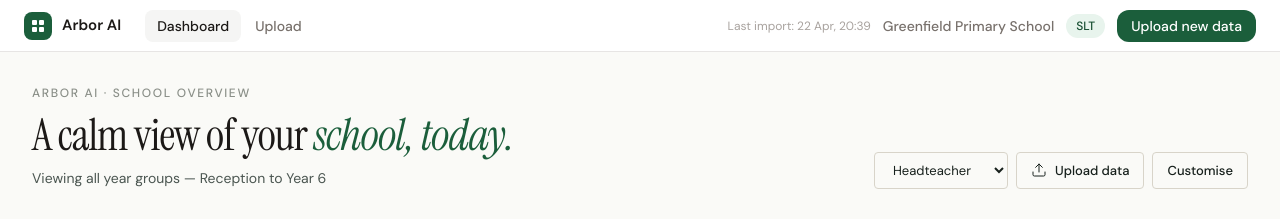
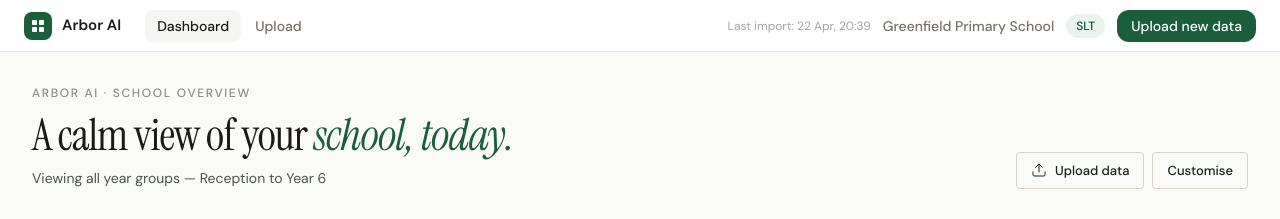
Before and after one commit to Kotirobert/arbor-ai, a Next.js app: page /dashboard in a window 1280 px wide. Shown: the top 219 px of the page. Built offline with nearby package versions, Linux system fonts and the light colour scheme.

Commit message:
fix: remove duplicate role selector from DashboardClient top bar

```diff
--- a/components/dashboard/DashboardClient.tsx
+++ b/components/dashboard/DashboardClient.tsx
@@ -159,9 +159,6 @@ export function DashboardClient({
     openEdit, closeEdit, togglePanel, save, reset, isVisible,
   } = useDashboardConfig(role)
 
-  function handleRoleChange(e: React.ChangeEvent<HTMLSelectElement>) {
-    startTransition(() => router.push(`/arbor/dashboard?role=${e.target.value}&year=${yearGroup}`))
-  }
   function handleYearChange(e: React.ChangeEvent<HTMLSelectElement>) {
     startTransition(() => router.push(`/arbor/dashboard?role=${role}&year=${e.target.value}`))
   }
@@ -215,17 +212,6 @@ export function DashboardClient({
                 {YEAR_GROUPS.map((yg) => <option key={yg} value={yg}>{yg}</option>)}
               </select>
             )}
-
-            <select
-              value={role}
-              onChange={handleRoleChange}
-              className="input"
-              style={{ width: 'auto', padding: '8px 14px', fontSize: 13 }}
-            >
-              <option value="slt">Headteacher</option>
-              <option value="hoy">Year Lead</option>
-              <option value="teacher">Class Teacher</option>
-            </select>
 
             <button
               onClick={() => router.push('/arbor/upload' as any)}
```
